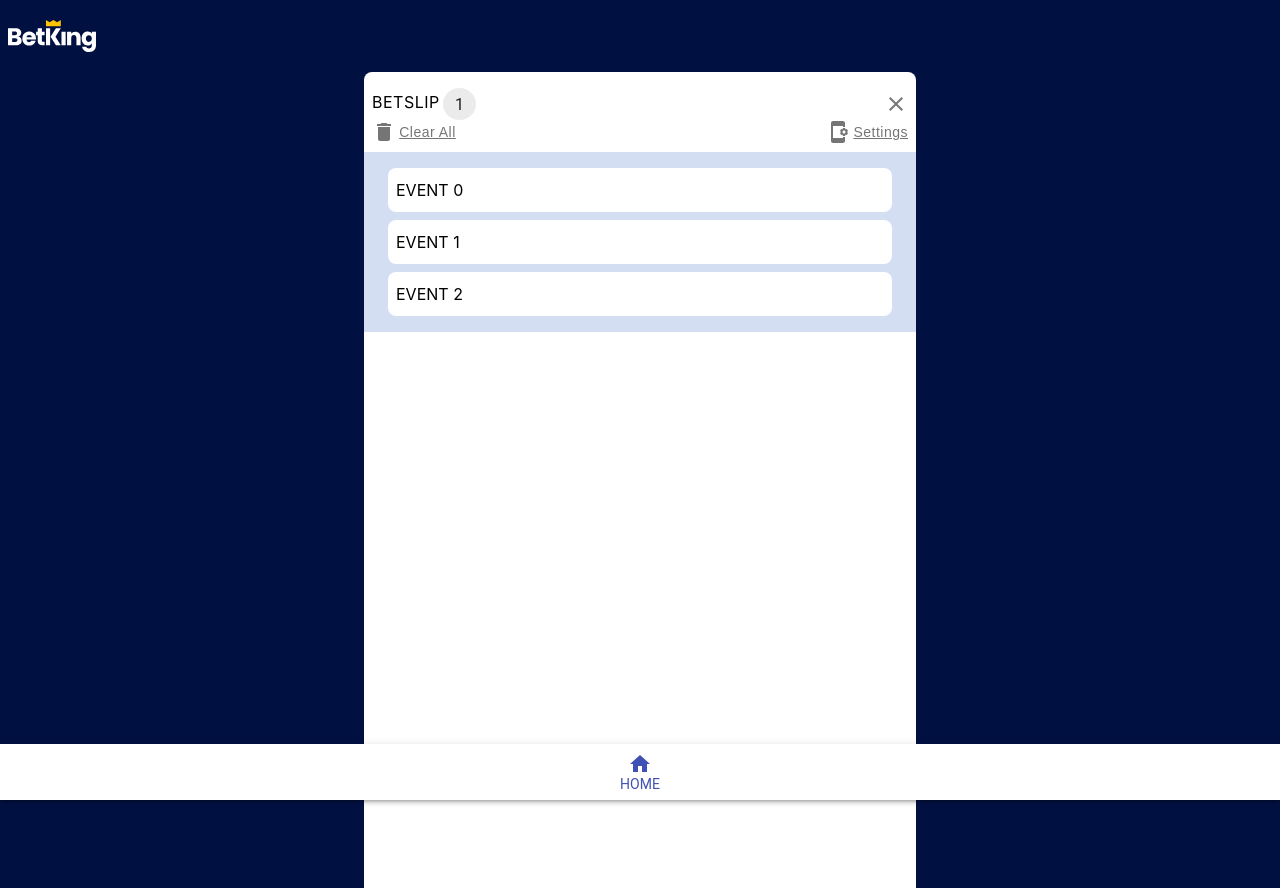
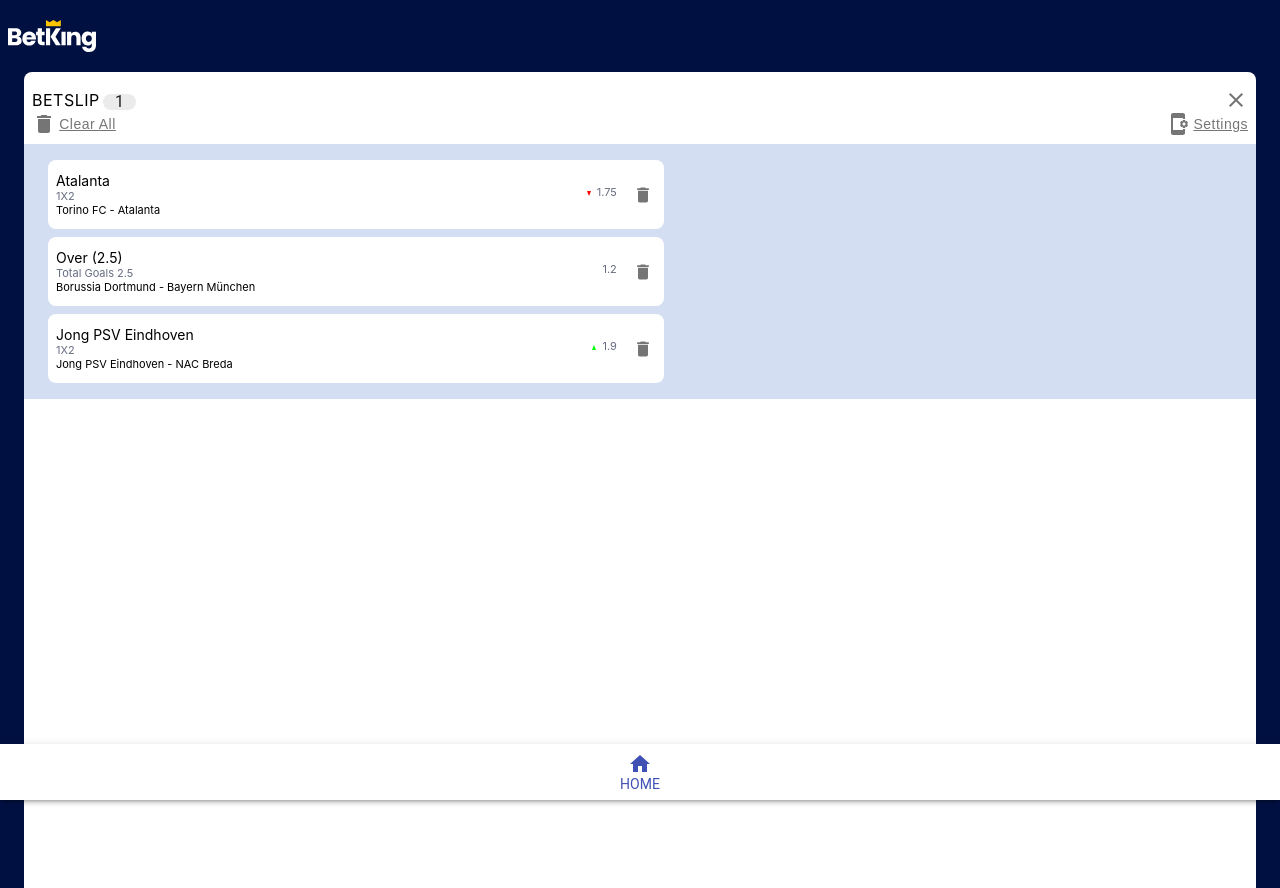
Before and after one commit to mmcbruno/km-test-marzia, a React (Create React App) app: page /km-test-marzia/coupon in a window 1280 px wide. Built offline with nearby package versions, Linux system fonts and the light colour scheme.

Commit message:
betslip event

```diff
--- a/src/components/Coupon/index.tsx
+++ b/src/components/Coupon/index.tsx
@@ -13,9 +13,10 @@
     {
         eventId: "123456",
         isLiveEvent: true,
-        teamHome: "Borussia Dortmund",
-        teamAway: "Bayern München",
+        teamHome: "Torino FC",
+        teamAway: "Atalanta",
         marketType: "1X2",
+        marketResult: "Atalanta",
         odds: 1.75,
         trend: TrendEnum.DOWN
     },
@@ -25,14 +26,16 @@
         teamHome: "Borussia Dortmund",
         teamAway: "Bayern München",
         marketType: "Total Goals 2.5",
+        marketResult: "Over (2.5)",
         odds: 1.20
     },
     {
         eventId: "345678",
         isLiveEvent: true,
-        teamHome: "Borussia Dortmund",
-        teamAway: "Bayern München",
+        teamHome: "Jong PSV Eindhoven",
+        teamAway: "NAC Breda",
         marketType: "1X2",
+        marketResult: "Jong PSV Eindhoven",
         odds: 1.9,
         trend: TrendEnum.UP
     },
@@ -43,9 +46,9 @@
         <div className={"page-header"}>
             <div className={"logo"}/>
         </div>
-        <Container maxWidth="sm" sx={{paddingLeft: 0, paddingRight: 0}}>
+        <Container maxWidth="xl" sx={{paddingLeft: 0, paddingRight: 0}}>
             <Box
-                maxWidth={"sm"}
+                maxWidth={"xl"}
                 sx={{
                     borderTopLeftRadius: 8,
                     borderTopRightRadius: 8,
@@ -55,7 +58,7 @@
                 }}
             >
                 <div className={"header"}>
-                    <div><span>BetSlip</span><Chip label="1" sx={{marginLeft: 0.4}}/></div>
+                    <div><span>BetSlip</span><Chip label="1" sx={{marginLeft: 0.4, height: "16px"}}/></div>
                     <IconButton sx={{padding: 0}}><Close/></IconButton>
                 </div>
                 <div className={"header settings"}>
--- a/src/components/Coupon/styles.css
+++ b/src/components/Coupon/styles.css
@@ -5,10 +5,6 @@
     flex-direction: column;
 }
 
-
-.container {
-    color: #000;
-}
 
 .page-header {
     padding: 8px;
--- a/src/components/CouponEvents/index.tsx
+++ b/src/components/CouponEvents/index.tsx
@@ -1,13 +1,17 @@
 import * as React from 'react';
 import "./styles.css";
 import Box from "@mui/material/Box";
-import {CouponEventProps} from "./types";
+import {CouponEventProps, TrendEnum} from "./types";
+import {Delete} from "@mui/icons-material";
+import IconButton from "@mui/material/IconButton";
 
 export const CouponEvents = (props: CouponEventProps) => {
-
+    const removeEvent = () => {
+        alert("Removing event")
+    }
     return (
         <>
-            {props.events.map((event, index) => (
+            {props.events.map((event) => (
                 <Box maxWidth="sm" sx={{
                     borderRadius: 2,
                     paddingTop: 1.5,
@@ -16,9 +20,62 @@
                     paddingLeft: 1,
                     bgcolor: 'background.default',
                     marginBottom: 1,
-                    marginTop: 1
+                    marginTop: 1,
+                    fontSize: "14px",
+                    display: "flex",
                 }}>
-                    EVENT {index}
+
+                    <Box maxWidth="sm" sx={{
+                        display: "flex",
+                        flex: "2"
+                    }}>
+                        <div>
+                            {event.marketResult}
+                            <Box maxWidth="sm" sx={{
+                                fontSize: "11px",
+                                display: "blocks",
+                                color: "#000c2d99"
+                            }}>
+                                {event.marketType}
+                            </Box>
+                            <Box maxWidth="sm" sx={{
+                                fontSize: "11px",
+                                whiteSpace: "nowrap",
+                                overflow: "hidden",
+                                textOverflow: "ellipsis"
+                            }}>
+                                {event.teamHome} - {event.teamAway}
+                            </Box>
+                        </div>
+                    </Box>
+
+                    <Box maxWidth="sm" sx={{
+                        fontSize: "11px",
+                        display: "flex",
+                        alignSelf: "center",
+                        flex: 1,
+                        justifyContent: "flex-end"
+                    }}>
+                        <Box
+                            className={event.trend === TrendEnum.UP ? "up" : event.trend === TrendEnum.DOWN ? "down" : ""}
+                            maxWidth="sm" sx={{
+                            fontSize: "11px",
+                            color: "#000c2d99",
+                            marginLeft: 2,
+                            minWidth: "20px",
+                            textAlign: "right"
+                        }}>
+                            {event.odds}
+                        </Box>
+                        <Box maxWidth="sm" sx={{
+                            fontSize: "11px",
+                            color: "#000c2d99",
+                            marginLeft: 2
+                        }}>
+                            <IconButton sx={{padding: 0}} onClick={removeEvent}><Delete
+                                sx={{marginRight: 0.4, width: 20, height: 20}}/></IconButton>
+                        </Box>
+                    </Box>
                 </Box>
             ))}
         </>
--- a/src/components/CouponEvents/styles.css
+++ b/src/components/CouponEvents/styles.css
@@ -1,49 +1,29 @@
-.container {
-    /*Prussian Blue*/
-    background-color: #001041;
+
+.up, .down {
     display: flex;
-    flex-direction: column;
 }
 
+.up::before {
+    content: "";
+    width: 0;
+    height: 0;
+    border-style: solid;
+    border-width: 0 2.5px 5px 2.5px;
+    border-color: transparent transparent #00ff00 transparent;
+    transform: rotate(0deg);
+    margin-top: 6px;
+    margin-right: 6px;
 
-.container {
-    color: #000;
 }
 
-.page-header {
-    padding: 8px;
-    height: 56px;
-    display: flex;
-    justify-content: flex-start;
-    align-items: center;
+.down::before {
+    content: "";
+    width: 0;
+    height: 0;
+    border-style: solid;
+    border-width: 0 2.5px 5px 2.5px;
+    border-color: transparent transparent #ff0000 transparent;
+    transform: rotate(180deg);
+    margin-top: 6px;
+    margin-right: 6px;
 }
-
-.logo {
-    background-image: url("../../../public/brand-logo-landing-white.svg");
-    background-repeat: no-repeat;
-    background-position: center;
-    background-size: contain;
-    width: 88px;
-    height: 32px;
-}
-
-.header {
-    background-color: #fff;
-    display: flex;
-    justify-content: space-between;
-    align-items: center;
-    padding: 0 8px 0;
-}
-
-.header span {
-    text-transform: uppercase;
-    letter-spacing: 0.5px;
-    font-weight: 400;
-    font-size: 16px;
-}
-
-.header.settings span {
-    text-transform: none;
-    font-size: 14px;
-    text-decoration: underline;
-}
--- a/src/components/CouponEvents/types.ts
+++ b/src/components/CouponEvents/types.ts
@@ -4,6 +4,7 @@
     readonly teamHome: string;
     readonly teamAway: string;
     readonly marketType: string;
+    readonly marketResult: string;
     readonly odds: number;
     readonly trend?: TrendEnum;
 }
```
